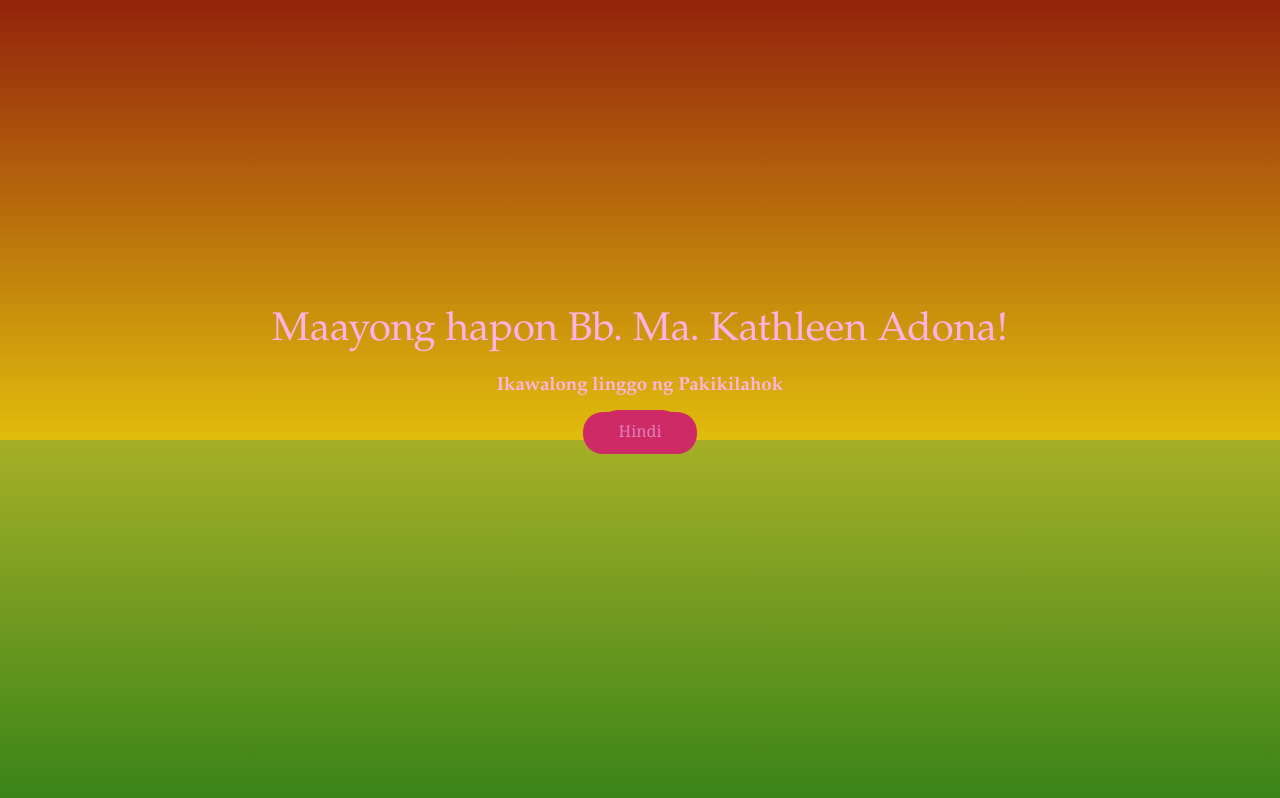
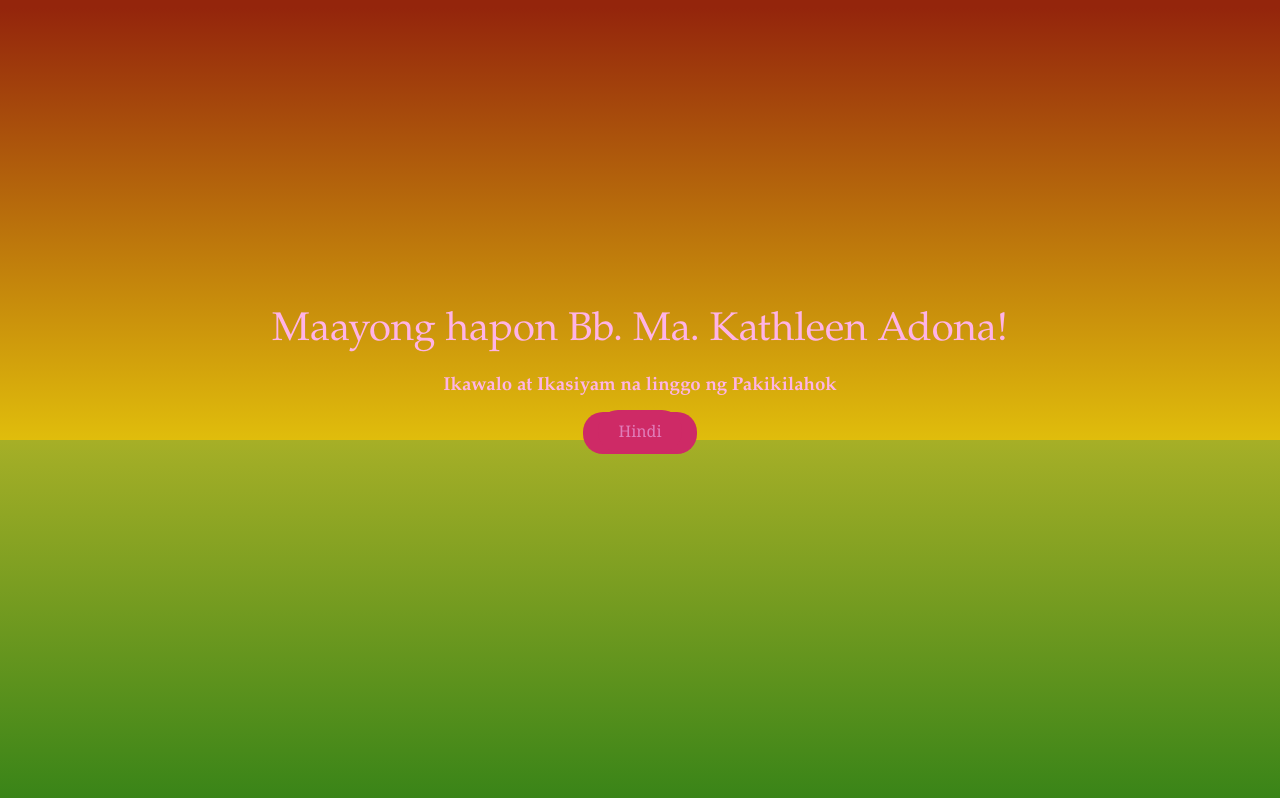
Before and after one commit to taanmaangela-ui/heoswift, a plain HTML site: page index2.html in a window 1280 px wide. Drawn offline with Linux system fonts and the light colour scheme.

Commit message:
Add files via upload

```diff
--- a/index2.html
+++ b/index2.html
@@ -12,7 +12,7 @@
       Maayong hapon Bb. Ma. Kathleen Adona!
     </div>
 
-    <h3 id="h3">Ikawalong linggo ng Pakikilahok</h3>
+    <h3 id="h3">Ikawalo at Ikasiyam na linggo ng Pakikilahok</h3>
 
     <a class="btn" href="index3.html">Puntahan</a>
 
```
Also changed, not shown: 2 other files.
